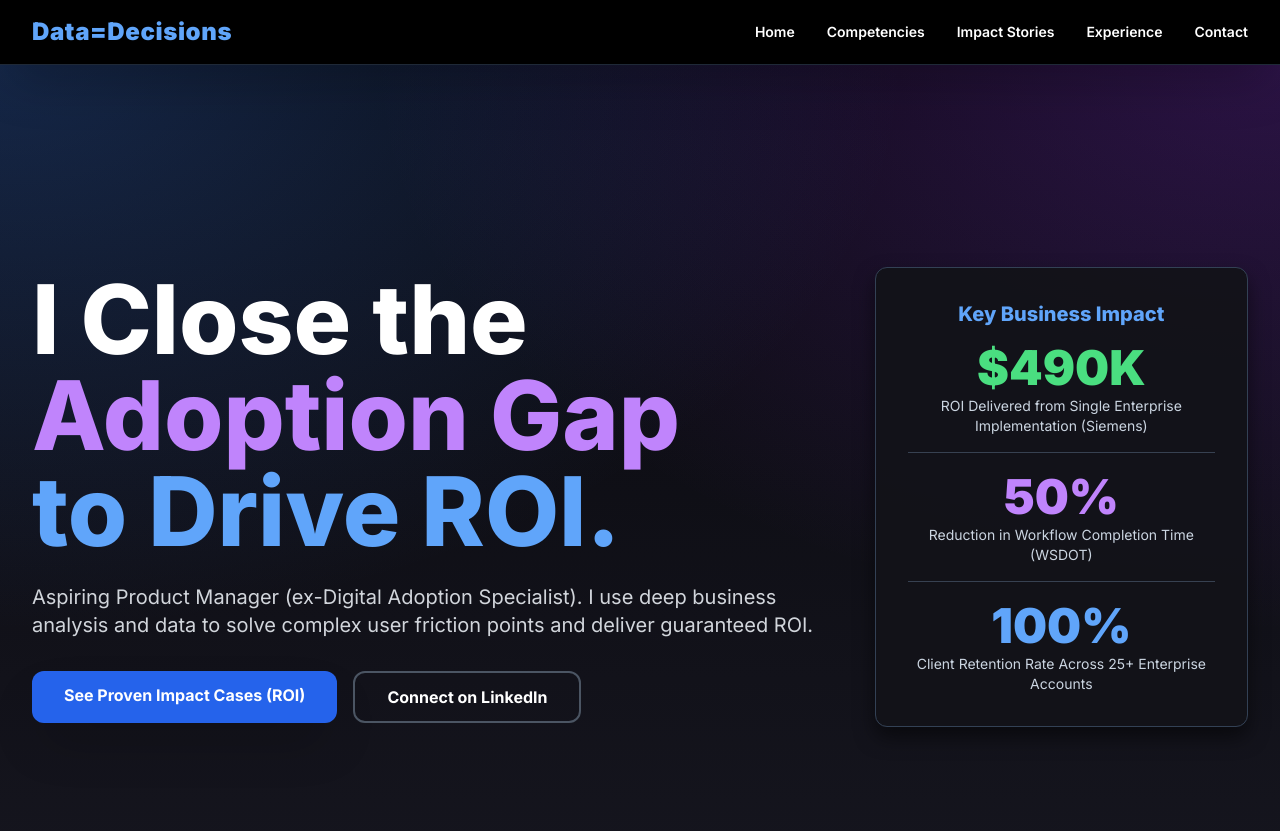
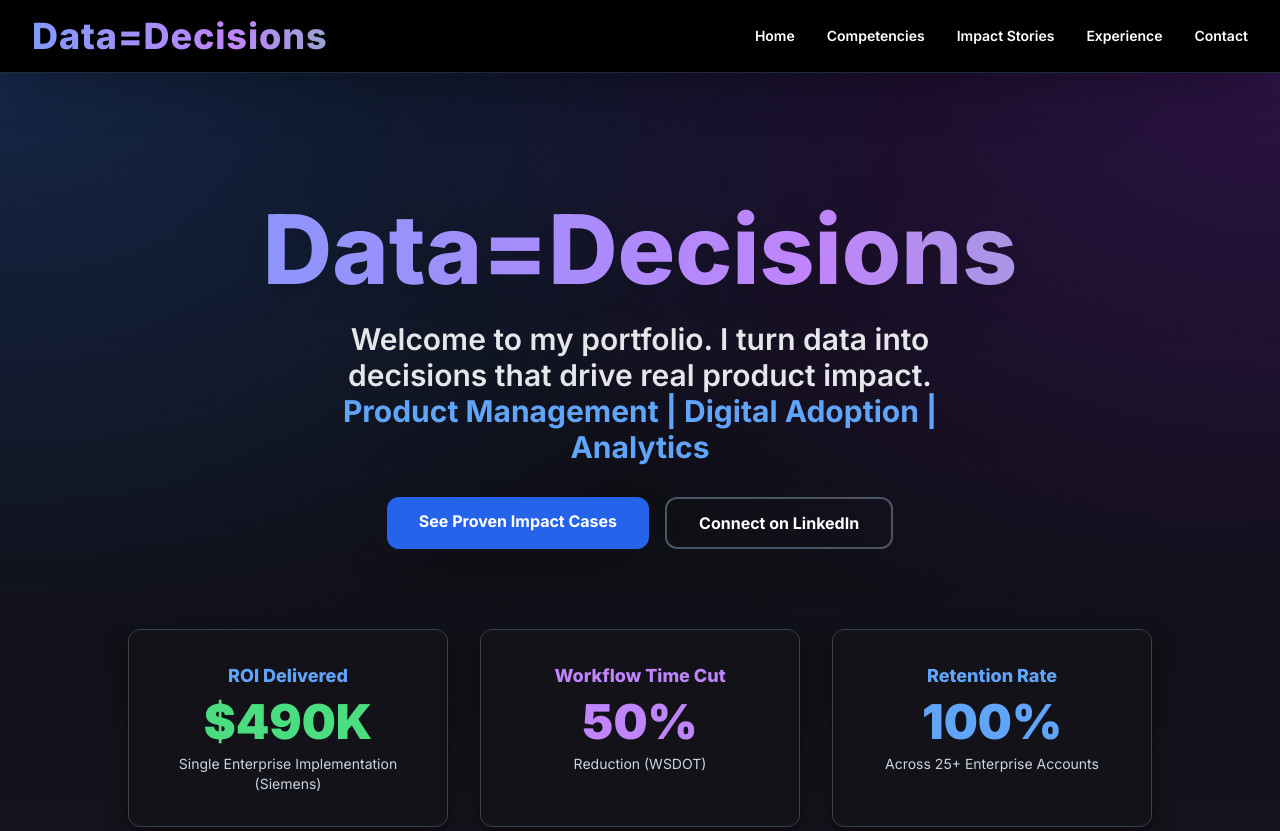
Before and after one commit to hansirfan/SY-Irfan-portfolio, a plain HTML site: page index.html in a window 1280 px wide. Shown: the top 831 px of the page. Drawn offline with nearby package versions, Linux system fonts and the light colour scheme.

Commit message:
Upgrade homepage UI/UX for Data=Decisions brand

```diff
--- a/index.html
+++ b/index.html
@@ -11,6 +11,14 @@
     <script src="https://cdn.jsdelivr.net/npm/chart.js@4.4.3/dist/chart.umd.min.js"></script>
 
     <style>
+                @keyframes gradientMove {
+                    0% { background-position: 0% 50%; }
+                    100% { background-position: 100% 50%; }
+                }
+                .animate-gradient {
+                    background-size: 200% 200%;
+                    animation: gradientMove 3s linear infinite alternate;
+                }
         /* Custom Theme Overrides for Maximum Impact & Readability */
         body {
             font-family: 'Inter', sans-serif;
@@ -91,8 +99,8 @@
     <nav class="sticky top-0 w-full bg-black/95 backdrop-blur-md border-b border-gray-800 z-50 shadow-2xl">
         <div class="max-w-7xl mx-auto px-4 sm:px-6 lg:px-8">
             <div class="flex justify-between items-center py-4">
-                <a href="#home" class="text-2xl font-black text-blue-400 tracking-wide">
-                    Data=Decisions
+                <a href="#home" class="flex items-center gap-2 group">
+                    <span class="text-3xl md:text-4xl font-extrabold tracking-wide text-transparent bg-clip-text bg-gradient-to-r from-blue-400 via-purple-400 to-green-400 animate-gradient">Data=Decisions</span>
                 </a>
 
                 <div class="hidden md:flex space-x-8 text-sm font-semibold">
@@ -116,52 +124,39 @@
 
     <!-- 1. Hero Section: Impact First (Focus on PM Value) -->
     <section id="home" class="min-h-screen flex items-center justify-center pt-32 pb-16 px-4 sm:px-6 lg:px-8 hero-gradient relative">
-        <div class="max-w-7xl mx-auto grid lg:grid-cols-12 gap-12 items-center relative z-10">
-            <!-- Left Column: The PM Pitch -->
-            <div class="lg:col-span-8 text-center lg:text-left">
-                <h1 class="text-6xl md:text-8xl font-extrabold mb-6 leading-none">
-                    I Close the <span class="text-purple-400">Adoption Gap</span>
-                    <span class="block text-blue-400">to Drive ROI.</span>
+        <div class="max-w-5xl mx-auto flex flex-col items-center justify-center relative z-10">
+            <div class="w-full text-center mb-12">
+                <h1 class="text-7xl md:text-8xl font-extrabold mb-6 leading-none text-transparent bg-clip-text bg-gradient-to-r from-blue-400 via-purple-400 to-green-400 animate-gradient drop-shadow-xl">
+                    Data=Decisions
                 </h1>
-
-                <p class="text-xl text-gray-300 mb-8 max-w-2xl lg:max-w-none mx-auto lg:mx-0">
-                    Aspiring Product Manager (ex-Digital Adoption Specialist). I use deep business analysis and data to solve complex user friction points and deliver guaranteed ROI.
+                <p class="text-2xl md:text-3xl text-gray-200 font-semibold mb-8 max-w-2xl mx-auto">
+                    Welcome to my portfolio. I turn data into decisions that drive real product impact.<br>
+                    <span class="text-blue-400 font-bold">Product Management | Digital Adoption | Analytics</span>
                 </p>
-
-                <div class="flex flex-col sm:flex-row gap-4 justify-center lg:justify-start mt-6">
+                <div class="flex flex-col sm:flex-row gap-4 justify-center mt-6">
                     <a href="#projects" class="bg-blue-600 hover:bg-blue-700 text-white px-8 py-3 rounded-xl font-bold shadow-2xl transition-all">
-                        See Proven Impact Cases (ROI)
+                        See Proven Impact Cases
                     </a>
                     <a href="https://www.linkedin.com/in/syed-irfan-056b69197" target="_blank" class="border-2 border-gray-600 hover:border-purple-400 text-white hover:text-purple-400 px-8 py-3 rounded-xl font-bold bg-transparent transition-all">
                         Connect on LinkedIn
                     </a>
                 </div>
             </div>
-
-            <!-- Right Column: Key Metrics Showcase -->
-            <div class="lg:col-span-4 flex justify-center relative mt-12 lg:mt-0">
-                 <div class="w-full modern-card p-8 rounded-xl text-center">
-                    <h3 class="text-xl font-extrabold text-blue-400 mb-4">Key Business Impact</h3>
-                    <div class="space-y-5">
-                        <div class="border-b border-gray-700 pb-4">
-                            <p class="text-5xl font-black text-green-400">
-                                $490K
-                            </p>
-                            <p class="text-sm text-slate-300 mt-1">ROI Delivered from Single Enterprise Implementation (Siemens)</p>
-                        </div>
-                        <div class="border-b border-gray-700 pb-4">
-                            <p class="text-5xl font-black text-purple-400">
-                                50%
-                            </p>
-                            <p class="text-sm text-slate-300 mt-1">Reduction in Workflow Completion Time (WSDOT)</p>
-                        </div>
-                        <div>
-                            <p class="text-5xl font-black text-blue-400">
-                                100%
-                            </p>
-                            <p class="text-sm text-slate-300 mt-1">Client Retention Rate Across 25+ Enterprise Accounts</p>
-                        </div>
-                    </div>
+            <div class="w-full grid md:grid-cols-3 gap-8 mt-8">
+                <div class="modern-card p-8 rounded-xl text-center">
+                    <h3 class="text-lg font-extrabold text-blue-400 mb-2">ROI Delivered</h3>
+                    <p class="text-5xl font-black text-green-400 mb-2">$490K</p>
+                    <p class="text-sm text-slate-300">Single Enterprise Implementation (Siemens)</p>
+                </div>
+                <div class="modern-card p-8 rounded-xl text-center">
+                    <h3 class="text-lg font-extrabold text-purple-400 mb-2">Workflow Time Cut</h3>
+                    <p class="text-5xl font-black text-purple-400 mb-2">50%</p>
+                    <p class="text-sm text-slate-300">Reduction (WSDOT)</p>
+                </div>
+                <div class="modern-card p-8 rounded-xl text-center">
+                    <h3 class="text-lg font-extrabold text-blue-400 mb-2">Retention Rate</h3>
+                    <p class="text-5xl font-black text-blue-400 mb-2">100%</p>
+                    <p class="text-sm text-slate-300">Across 25+ Enterprise Accounts</p>
                 </div>
             </div>
         </div>
```
